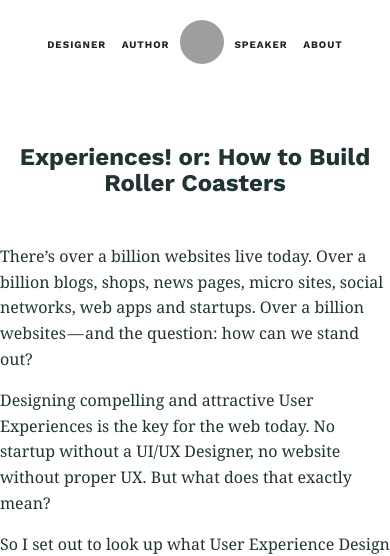
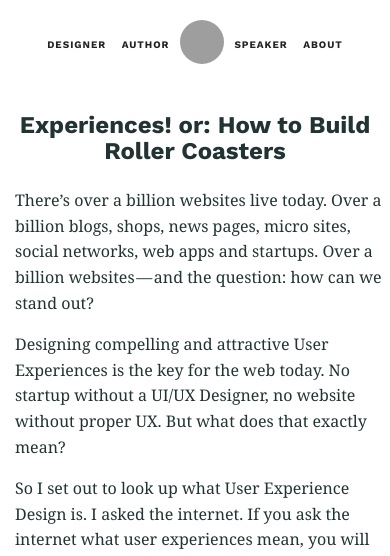
Before and after one commit to johannesippen/johannesippen.com, a Jekyll site: the page built from _posts/2016-12-20-experiences-build-roller-coasters.md, in a window 390 px wide. Shown: the top 556 px of the page. Built offline with Jekyll 4.4.1, drawn with Linux system fonts in a browser that asks for light colours; grey boxes are pictures that could not be loaded.

Commit message:
Mobile Fixes to Article Layout

```diff
--- a/_config.yml
+++ b/_config.yml
@@ -10,3 +10,4 @@
 
 # Build settings
 markdown: kramdown
+permalink: /:year/:title/
--- a/_layouts/article.html
+++ b/_layouts/article.html
@@ -7,7 +7,7 @@
 
     <style>
       .blog-article {
-        max-width: 30em;
+        max-width: 600px;
         margin: 5em auto;
       }
       .blog-article h1 {
@@ -18,12 +18,14 @@
       }
       .blog-article img,
       .blog-article .embed-youtube {
-        margin: 0 -3em;
-        width: 36em;
-        min-width: 36em;
+        margin: 0 -60px;
+        width: 720px;
+        min-width: 720px;
       }
       .blog-article p {
         font-family: Georgia, sans-serif;
+        padding-left: 15px;
+        padding-right: 5px;
       }
       .blog-article p a {
         color: #233;
@@ -35,6 +37,24 @@
         background: yellow;
         border-bottom: 1px solid yellow;
         cursor: pointer;
+      }
+      @media (max-width: 720px) {
+        .blog-article {
+          margin: 3em auto;
+        }
+        .blog-article h1 {
+          margin-bottom: 1em;
+        }
+        .blog-article img {
+          margin: 0 -10px 0 -5px;
+          width: 100%;
+          min-width: 100%;
+        }
+        .blog-article .embed-youtube {
+          width: 100%;
+          min-width: 100%;
+          margin: 0;
+        }
       }
     </style>
 
```
